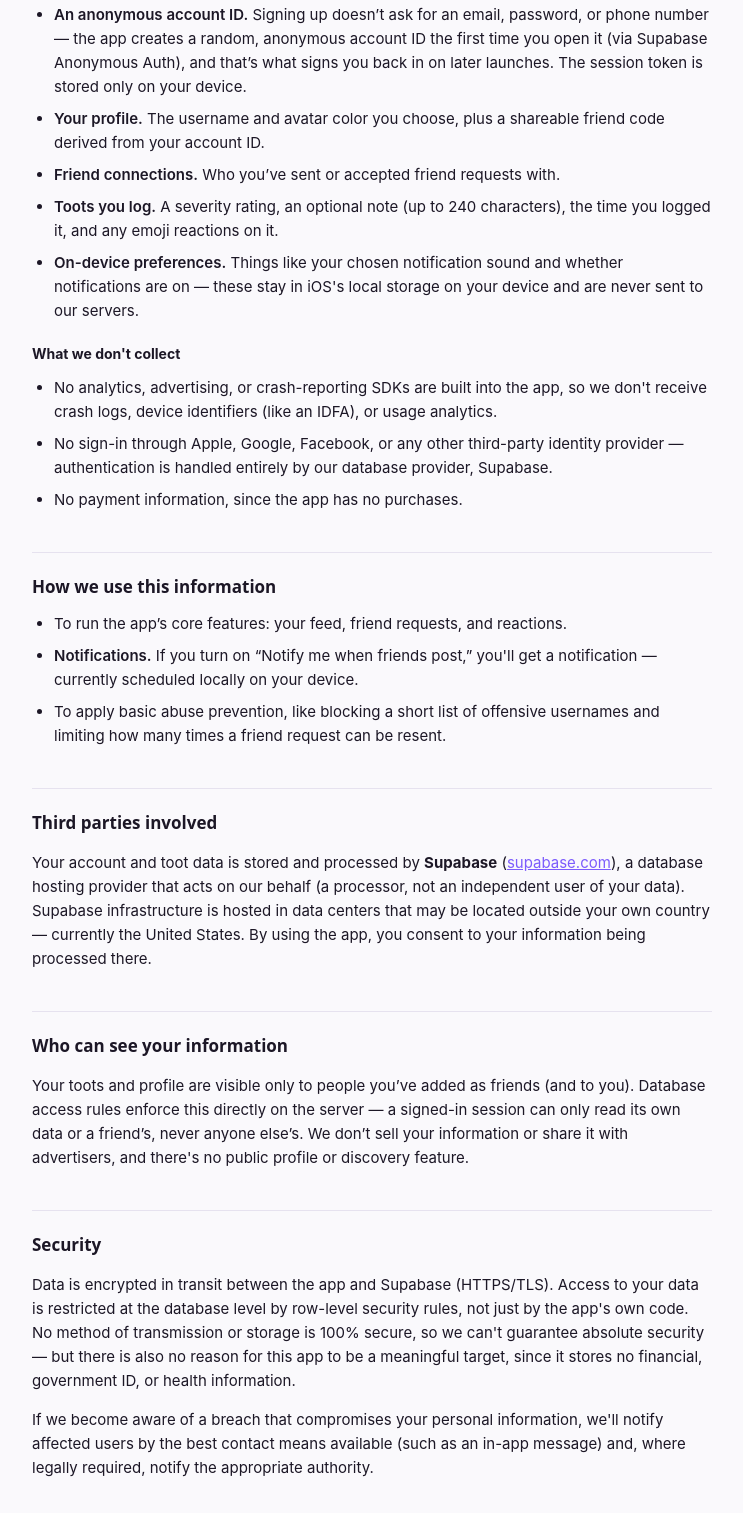
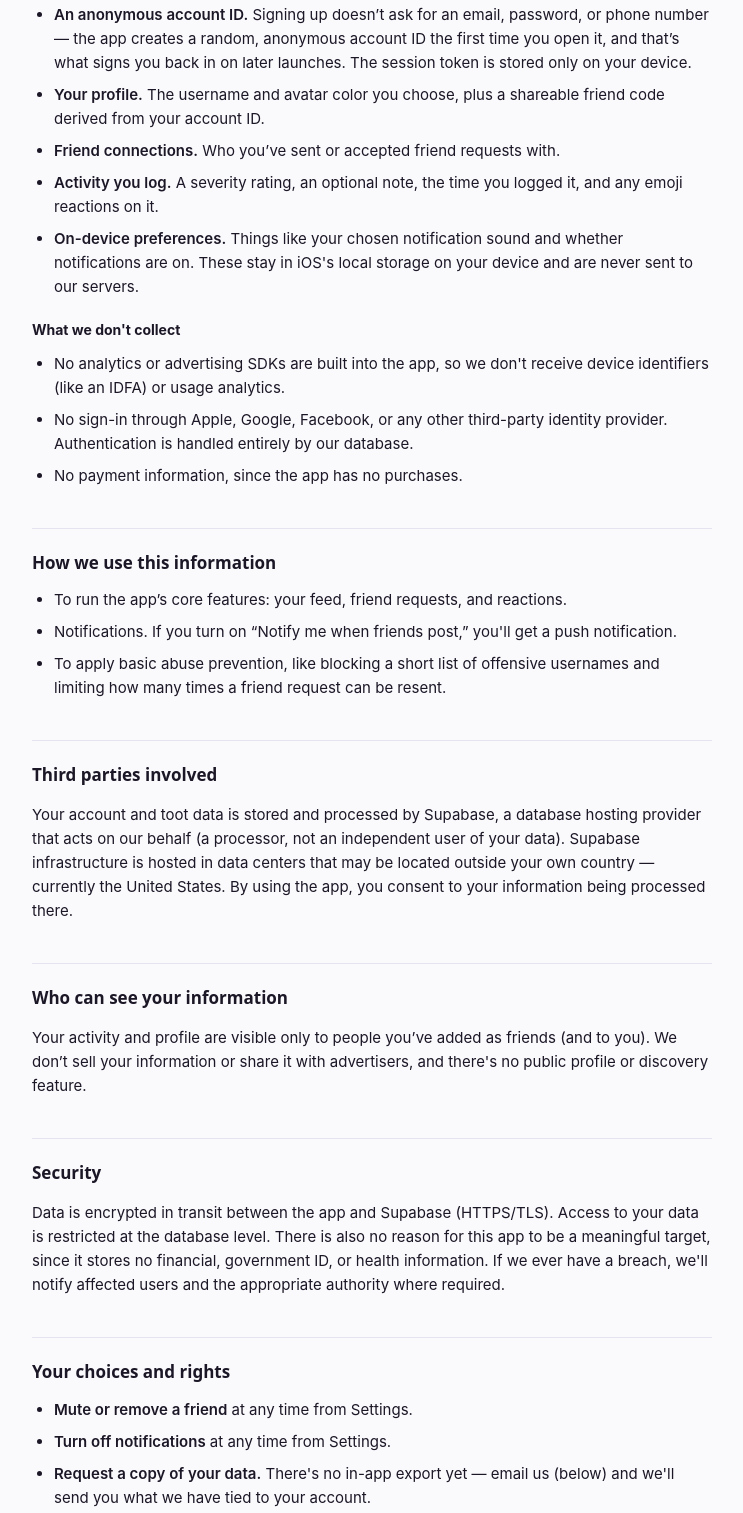
Before and after one commit to teijag/tooters-privacy, a plain HTML site: page index.html in a window 1280 px wide. Shown: the part 372-1885 px from the top of the page, without its empty margins (268-1011 px from the left). Drawn offline with Linux system fonts and the light colour scheme.

Commit message:
Full resync with the review doc: account recovery, security/breach wording, who-can-see trim, push notifications, activity rename
Co-Authored-By: Claude Sonnet 5 <noreply@anthropic.com>

```diff
--- a/index.html
+++ b/index.html
@@ -110,32 +110,31 @@
 
   <div class="intro">
     Tooters is a small, friends-only app for logging and sharing &ldquo;toots&rdquo; with people you choose to add. It
-    is operated by Blink Studio. This
-    page explains what the app collects, why, who it's shared with, and how you can get it deleted. There&rsquo;s no
-    sign-up with your real name, email, or phone number, and your content is never sold or shared with advertisers.
+    is operated by Blink Studio. This page explains what the app collects, why, who it's shared with, and how you can
+    get it deleted. There&rsquo;s no sign-up with your real name, email, or phone number, and your content is never
+    sold or shared with advertisers.
   </div>
 
   <section>
     <h2>Information we collect</h2>
     <ul>
       <li><strong>An anonymous account ID.</strong> Signing up doesn&rsquo;t ask for an email, password, or phone
-        number &mdash; the app creates a random, anonymous account ID the first time you open it (via Supabase
-        Anonymous Auth), and that&rsquo;s what signs you back in on later launches. The session token is stored only
-        on your device.</li>
+        number &mdash; the app creates a random, anonymous account ID the first time you open it, and that&rsquo;s
+        what signs you back in on later launches. The session token is stored only on your device.</li>
       <li><strong>Your profile.</strong> The username and avatar color you choose, plus a shareable friend code derived
         from your account ID.</li>
       <li><strong>Friend connections.</strong> Who you&rsquo;ve sent or accepted friend requests with.</li>
-      <li><strong>Toots you log.</strong> A severity rating, an optional note (up to 240 characters), the time you
-        logged it, and any emoji reactions on it.</li>
+      <li><strong>Activity you log.</strong> A severity rating, an optional note, the time you logged it, and any
+        emoji reactions on it.</li>
       <li><strong>On-device preferences.</strong> Things like your chosen notification sound and whether notifications
-        are on &mdash; these stay in iOS's local storage on your device and are never sent to our servers.</li>
+        are on. These stay in iOS's local storage on your device and are never sent to our servers.</li>
     </ul>
     <h3>What we don't collect</h3>
     <ul>
-      <li>No analytics, advertising, or crash-reporting SDKs are built into the app, so we don't receive crash logs,
-        device identifiers (like an IDFA), or usage analytics.</li>
-      <li>No sign-in through Apple, Google, Facebook, or any other third-party identity provider &mdash; authentication
-        is handled entirely by our database provider, Supabase.</li>
+      <li>No analytics or advertising SDKs are built into the app, so we don't receive device identifiers (like an
+        IDFA) or usage analytics.</li>
+      <li>No sign-in through Apple, Google, Facebook, or any other third-party identity provider. Authentication is
+        handled entirely by our database.</li>
       <li>No payment information, since the app has no purchases.</li>
     </ul>
   </section>
@@ -144,8 +143,7 @@
     <h2>How we use this information</h2>
     <ul>
       <li>To run the app&rsquo;s core features: your feed, friend requests, and reactions.</li>
-      <li><strong>Notifications.</strong> If you turn on &ldquo;Notify me when friends post,&rdquo; you'll get a
-        notification &mdash; currently scheduled locally on your device.</li>
+      <li>Notifications. If you turn on &ldquo;Notify me when friends post,&rdquo; you'll get a push notification.</li>
       <li>To apply basic abuse prevention, like blocking a short list of offensive usernames and limiting how many
         times a friend request can be resent.</li>
     </ul>
@@ -153,30 +151,24 @@
 
   <section>
     <h2>Third parties involved</h2>
-    <p>Your account and toot data is stored and processed by <strong>Supabase</strong>
-      (<a href="https://supabase.com/privacy">supabase.com</a>), a database hosting provider that acts on our behalf
-      (a processor, not an independent user of your data). Supabase infrastructure is hosted in data centers that may
-      be located outside your own country &mdash; currently the United States. By using the app, you consent to your
-      information being processed there.</p>
+    <p>Your account and toot data is stored and processed by Supabase, a database hosting provider that acts on our
+      behalf (a processor, not an independent user of your data). Supabase infrastructure is hosted in data centers
+      that may be located outside your own country &mdash; currently the United States. By using the app, you consent
+      to your information being processed there.</p>
   </section>
 
   <section>
     <h2>Who can see your information</h2>
-    <p>Your toots and profile are visible only to people you&rsquo;ve added as friends (and to you). Database access
-      rules enforce this directly on the server &mdash; a signed-in session can only read its own data or a
-      friend&rsquo;s, never anyone else&rsquo;s. We don&rsquo;t sell your information or share it with advertisers,
-      and there's no public profile or discovery feature.</p>
+    <p>Your activity and profile are visible only to people you&rsquo;ve added as friends (and to you). We don&rsquo;t
+      sell your information or share it with advertisers, and there's no public profile or discovery feature.</p>
   </section>
 
   <section>
     <h2>Security</h2>
     <p>Data is encrypted in transit between the app and Supabase (HTTPS/TLS). Access to your data is restricted at the
-      database level by row-level security rules, not just by the app's own code. No method of transmission or
-      storage is 100% secure, so we can't guarantee absolute security &mdash; but there is also no reason for this app
-      to be a meaningful target, since it stores no financial, government ID, or health information.</p>
-    <p>If we become aware of a breach that compromises your personal information, we'll notify affected users by the
-      best contact means available (such as an in-app message) and, where legally required, notify the appropriate
-      authority.</p>
+      database level. There is also no reason for this app to be a meaningful target, since it stores no financial,
+      government ID, or health information. If we ever have a breach, we'll notify affected users and the appropriate
+      authority where required.</p>
   </section>
 
   <section>
@@ -197,17 +189,19 @@
   <section>
     <h2>Account recovery</h2>
     <p>There's no password and no linked email, so there's no "forgot password" flow. Your account lives in your
-      device's local session storage &mdash; if you uninstall the app, reset your device, or switch devices, that
-      session can't be recovered or transferred, and a fresh install creates a brand-new, unconnected account.</p>
+      device's local session storage. If you uninstall the app or erase your device without restoring a backup, that
+      session can't be recovered, and a fresh install creates a brand-new, unconnected account. Moving to a new
+      device via an iCloud or computer backup of your old one may carry the session over automatically, though that
+      isn't guaranteed, and we haven't tested it ourselves.</p>
   </section>
 
   <section>
     <h2>Data retention and deletion</h2>
-    <p>Your profile, friend code, username, and toots are kept for as long as your account exists &mdash; there's no
+    <p>Your profile, friend code, username, and activity are kept for as long as your account exists. There's no
       automatic expiry. Deleting your account (Settings &rarr; Delete my account) removes this data from our live
-      database immediately. Supabase, our hosting provider, may retain the deleted data in routine infrastructure
-      backups for a limited period before those backups are automatically cycled out; we don't separately extract or
-      restore your data from those backups once you've deleted your account.</p>
+      database immediately. Our database may retain the deleted data in routine infrastructure backups for a limited
+      period before those backups are automatically cycled out; we don't separately extract or restore your data
+      from those backups once you've deleted your account.</p>
   </section>
 
   <section>
```
